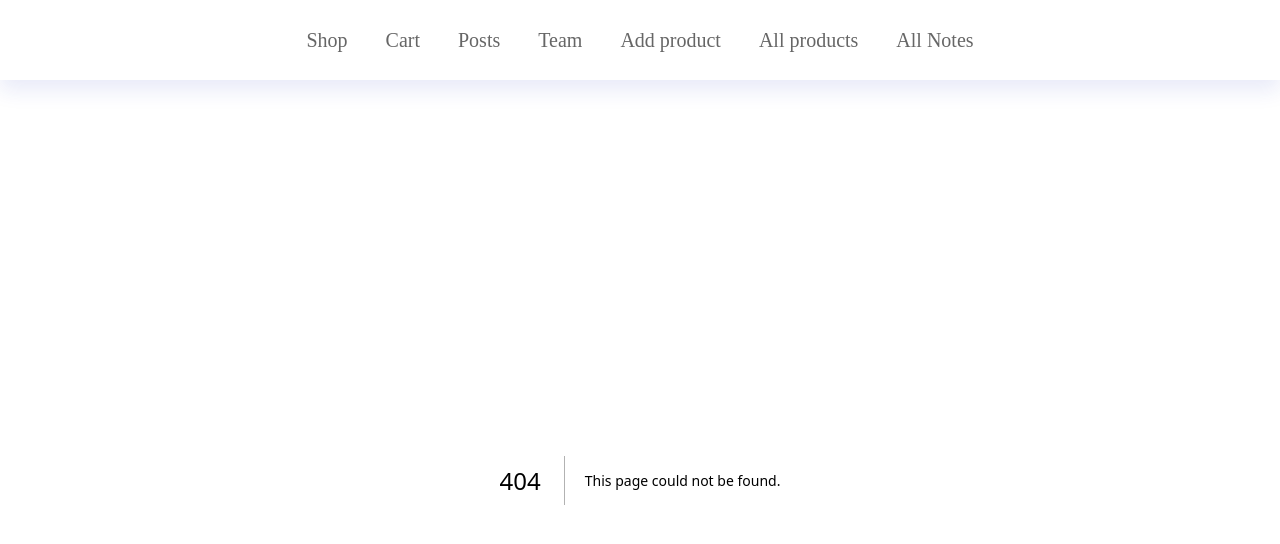
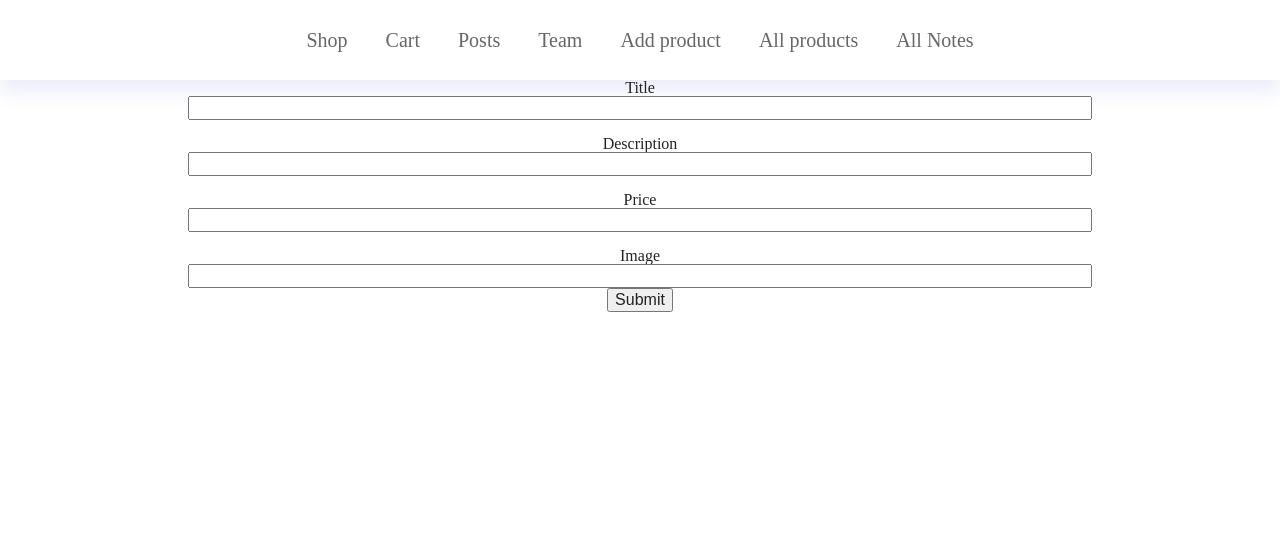
Before and after one commit to asiefmahir/video-lecture-codebase, a Next.js app: page /add-product in a window 1280 px wide. Before the commit this address had no page. Shown: the top 544 px of the page. Built offline with nearby package versions, Linux system fonts and the light colour scheme.

Commit message:
feat: Learn about on demand isr and dynamic path generating in page router

```diff
--- a/db.json
+++ b/db.json
@@ -47,6 +47,46 @@
 			"id": "8",
 			"title": "Newer newest Post",
 			"body": "repudiandae veniam quaerat sunt sed\nalias aut fugiat sit autem sed est\nvoluptatem omnis possimus esse voluptatibus quis\nest aut tenetur dolor neque"
+		},
+		{
+			"userId": 1,
+			"id": "9",
+			"title": "Post No 9",
+			"body": "repudiandae veniam quaerat sunt sed\nalias aut fugiat sit autem sed est\nvoluptatem omnis possimus esse voluptatibus quis\nest aut tenetur dolor neque"
+		},
+		{
+			"userId": 1,
+			"id": "10",
+			"title": "Post No 10",
+			"body": "repudiandae veniam quaerat sunt sed\nalias aut fugiat sit autem sed est\nvoluptatem omnis possimus esse voluptatibus quis\nest aut tenetur dolor neque"
+		},
+		{
+			"userId": 1,
+			"id": "11",
+			"title": "Post No 11",
+			"body": "repudiandae veniam quaerat sunt sed\nalias aut fugiat sit autem sed est\nvoluptatem omnis possimus esse voluptatibus quis\nest aut tenetur dolor neque"
+		},
+		{
+			"userId": 1,
+			"id": "12",
+			"title": "Post No 12",
+			"body": "repudiandae veniam quaerat sunt sed\nalias aut fugiat sit autem sed est\nvoluptatem omnis possimus esse voluptatibus quis\nest aut tenetur dolor neque"
+		}
+	],
+	"products": [
+		{
+			"title": "A new doll",
+			"description": "doll",
+			"price": "89",
+			"image": "https://images.pexels.com/photos/207983/pexels-photo-207983.jpeg?auto=compress&cs=tinysrgb&w=400",
+			"id": "Evm45v7"
+		},
+		{
+			"title": "A baseball bat",
+			"description": "something",
+			"price": "258",
+			"image": "https://images.pexels.com/photos/843341/pexels-photo-843341.jpeg?auto=compress&cs=tinysrgb&w=400",
+			"id": "aPn3wgL"
 		}
 	]
 }
--- /dev/null
+++ b/src/pages/add-product.jsx
@@ -0,0 +1,90 @@
+import { useState } from "react";
+
+const initProduct = {
+	title: "",
+	description: "",
+	price: "",
+	image: "",
+};
+
+const AddProduct = () => {
+	const [product, setProduct] = useState(initProduct);
+
+	// const [addProduct] = useCreateProductMutation();
+
+	const handleChange = (e) => {
+		console.log(e.target.name);
+		setProduct({ ...product, [e.target.name]: e.target.value });
+		// setProduct({...product, })
+	};
+
+	const submitHandler = (e) => {
+		e.preventDefault();
+		fetch(`http://localhost:4000/products`, {
+			method: "POST",
+			body: JSON.stringify(product),
+			headers: {
+				"Content-type": "application/json",
+			},
+		}).then(() => {
+			fetch(`http://localhost:3000/api/product`);
+		});
+	};
+
+	return (
+		<>
+			<form
+				style={{
+					display: "flex",
+					flexDirection: "column",
+					alignItems: "center",
+					justifyContent: "center",
+				}}
+				onSubmit={submitHandler}
+			>
+				<p>Title</p>
+				<input
+					value={product.title}
+					type="text"
+					name="title"
+					required
+					style={{ display: "block", width: "70%" }}
+					onChange={handleChange}
+				/>
+				<br />
+				<p>Description</p>
+				<input
+					value={product.description}
+					type="text"
+					name="description"
+					required
+					style={{ display: "block", width: "70%" }}
+					onChange={handleChange}
+				/>
+				<br />
+				<p>Price</p>
+				<input
+					value={product.price}
+					type="number"
+					name="price"
+					required
+					style={{ display: "block", width: "70%" }}
+					onChange={handleChange}
+				/>
+				<br />
+				<p>Image</p>
+				<input
+					value={product.image}
+					type="text"
+					name="image"
+					required
+					style={{ display: "block", width: "70%" }}
+					onChange={handleChange}
+				/>
+				<input type="submit" />
+			</form>
+		</>
+	);
+};
+
+export default AddProduct;
--- /dev/null
+++ b/src/pages/api/product/index.js
@@ -0,0 +1,12 @@
+export default async function handler(req, res) {
+	try {
+		await res.revalidate("/all-products");
+		await res.revalidate("/");
+
+		return res.json({ revalidated: true });
+	} catch (err) {
+		// If there was an error, Next.js will continue
+		// to show the last successfully generated page
+		return res.status(500).send("Error revalidating");
+	}
+}
--- a/src/pages/posts/index.jsx
+++ b/src/pages/posts/index.jsx
@@ -1,3 +1,5 @@
+import Link from "next/link";
+
 const Posts = ({ posts }) => {
 	console.log("Posts Rendering");
 
@@ -6,7 +8,9 @@ const Posts = ({ posts }) => {
 			<h2>All Posts</h2>
 			<ul>
 				{posts.map((post) => (
-					<li key={post.id}>{post.title}</li>
+					<li key={post.id}>
+						<Link href={`/posts/${post.id}`}>{post.title}</Link>
+					</li>
 				))}
 			</ul>
 		</div>
```
Also changed, not shown: src/components/ProductCard.jsx (added, +24 -0 lines), src/components/ProductList.jsx (added, +15 -0 lines), src/components/ProductRow.jsx (added, +26 -0 lines), src/pages/all-products.jsx (added, +34 -0 lines), src/pages/index.js (+38 -2 lines), src/pages/posts/[postId].jsx (+34 -3 lines).
